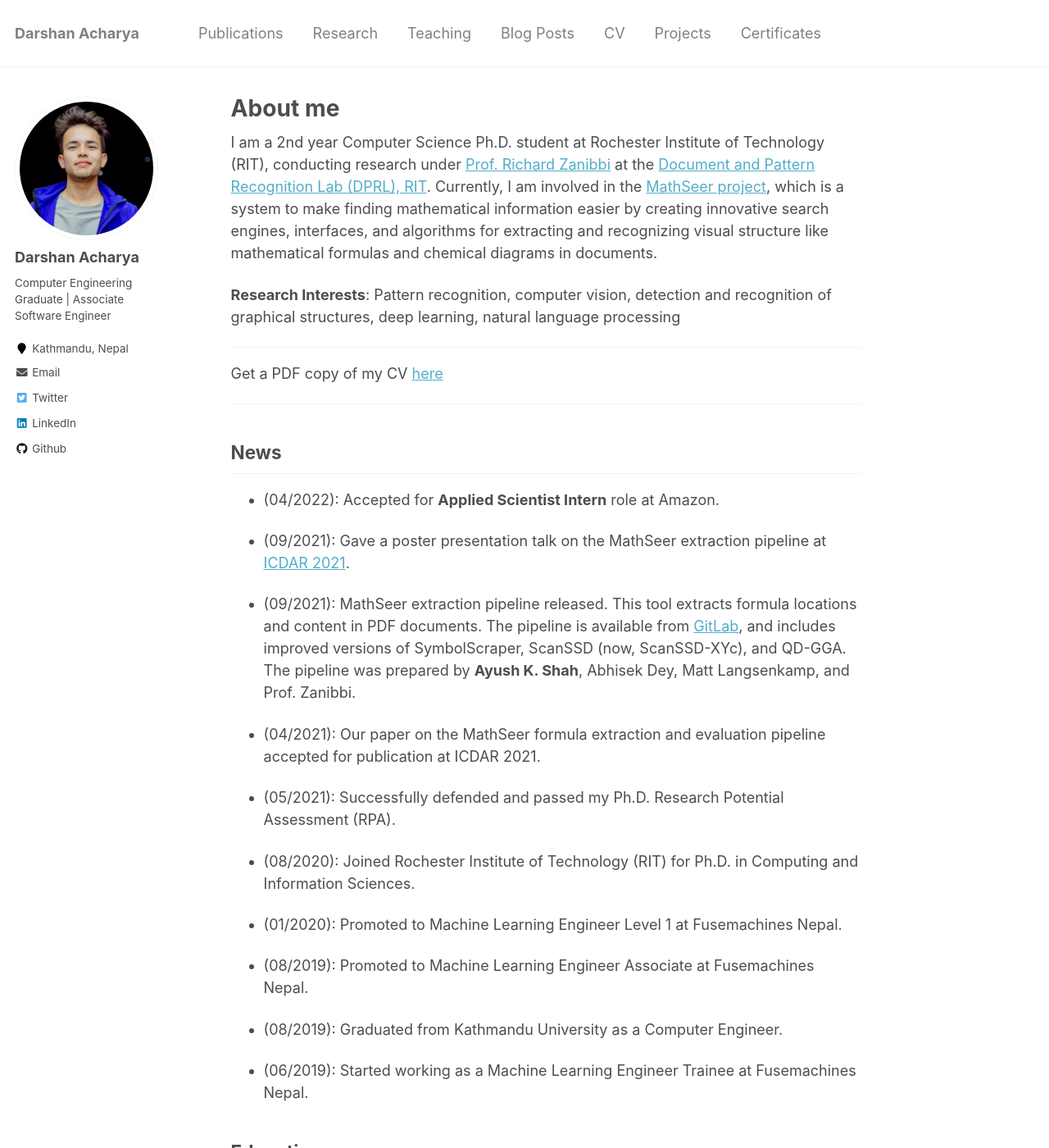
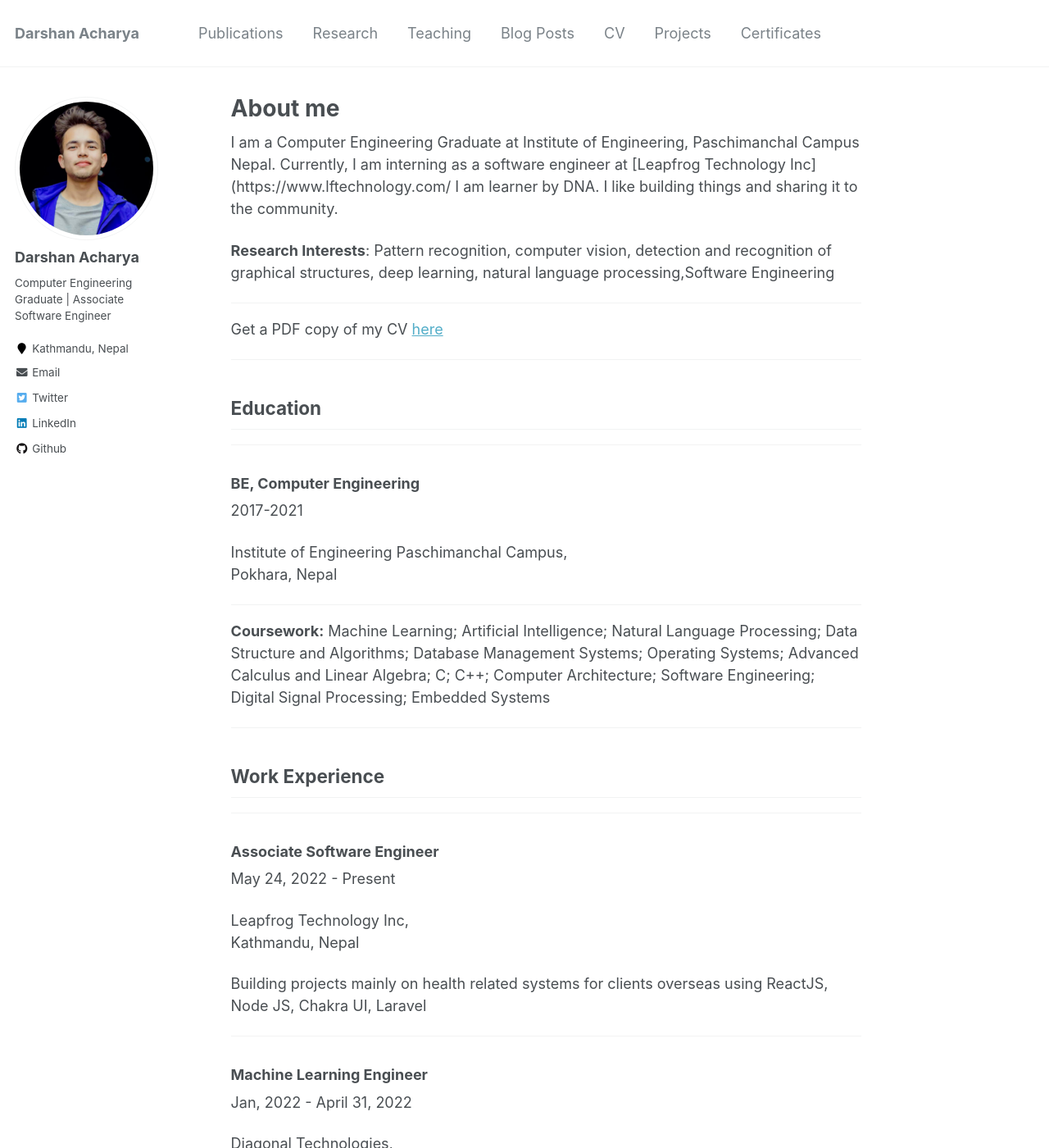
Before and after one commit to acharyadarshan/acharyadarshan.github.io, a Jekyll site: the page built from _pages/about.md, in a window 1280 px wide and 1400 px high. Shown: the whole window at 82% size. Built offline with Jekyll 4.4.1, drawn with Linux system fonts in a browser that asks for light colours; some of the changed text lies outside the part shown.

Commit message:
project update

```diff
--- a/_pages/about.md
+++ b/_pages/about.md
@@ -17,77 +17,31 @@ Graduate Research Assisstant, <br>
 [Rochester Institute of Technology](https://www.rit.edu), New York
  -->
 
-I am a 2nd year Computer Science Ph.D. student at Rochester Institute of
-Technology (RIT), conducting research under [Prof. Richard Zanibbi](https://www.cs.rit.edu/~rlaz/)
-at the [Document and Pattern Recognition Lab (DPRL), RIT](https://www.cs.rit.edu/~dprl/index.html).
-Currently, I am involved in the [MathSeer project](https://www.cs.rit.edu/~dprl/mathseer/),
-which is a system to make finding mathematical information easier by creating innovative search
-engines, interfaces, and algorithms for extracting and recognizing visual
-structure like mathematical formulas and chemical diagrams in documents.
+I am a Computer Engineering Graduate at Institute of Engineering, Paschimanchal Campus Nepal.
+Currently, I am interning as a software engineer at [Leapfrog Technology Inc](https://www.lftechnology.com/
+I am learner by DNA. I like building things and sharing it to the community.
 
 **Research Interests**: Pattern recognition, computer vision, detection and recognition of graphical structures, deep
-learning, natural language processing
+learning, natural language processing,Software Engineering
 
 ---
 
-Get a PDF copy of my CV [here](/files/CV_AyushKumarShah_current.pdf)
+Get a PDF copy of my CV [here](/files/DarshanAcharya_CV.pdf)
 
 ---
-
-## News
-
-- (04/2022): Accepted for **Applied Scientist Intern** role at Amazon.
-
-- (09/2021): Gave a poster presentation talk on the
-    MathSeer extraction pipeline at [ICDAR 2021](https://icdar2021.org/).
-
-- (09/2021): MathSeer extraction pipeline released. This tool extracts formula
-  locations and content in PDF documents. The pipeline is available from
-  [GitLab](https://gitlab.com/dprl/MathSeer-extraction-pipeline), and includes
-  improved versions of SymbolScraper, ScanSSD (now,
-  ScanSSD-XYc), and QD-GGA. The pipeline was prepared by **Ayush K. Shah**,
-  Abhisek Dey, Matt Langsenkamp, and Prof. Zanibbi.
-
-- (04/2021): Our paper on the MathSeer formula
-    extraction and evaluation pipeline accepted for publication at
-    ICDAR 2021.
-
-- (05/2021): Successfully defended and passed my Ph.D. Research Potential Assessment (RPA).
-
-- (08/2020): Joined Rochester Institute of Technology (RIT) for Ph.D. in Computing and Information Sciences.
-
-- (01/2020): Promoted to Machine Learning Engineer Level 1 at Fusemachines
-    Nepal.
-
-- (08/2019): Promoted to Machine Learning Engineer Associate at Fusemachines
-    Nepal.
-
-- (08/2019): Graduated from Kathmandu University as a Computer Engineer.
-
-- (06/2019): Started working as a Machine Learning Engineer Trainee at
-    Fusemachines Nepal.
 
 ## Education
 
 ---
 
-### PhD, Computing and Information Sciences
+### BE, Computer Engineering
 
-2020-Present
+2017-2021
 
-Rochester Institute of Technology, <br>
-Rochester, New York
+Institute of Engineering Paschimanchal Campus, <br>
+Pokhara, Nepal
 
 ---
-
-### BE, Computer Engineering
-
-2015-2019
-
-Kathmandu University, <br>
-Dhulikhel, Nepal
-
-CGPA: 3.96 / 4.0
 
 **Coursework:** Machine Learning; Artificial Intelligence; Natural Language Processing; Data Structure and Algorithms;
 Database Management Systems; Operating Systems; Advanced Calculus and Linear Algebra; C; C++; Computer Architecture;
@@ -99,23 +53,23 @@ Software Engineering; Digital Signal Processing; Embedded Systems
 
 ---
 
-### Graduate Research Assisstant
+### Associate Software Engineer
 
-Aug 18, 2020 - Present
+May 24, 2022 - Present
 
-Rochester Institute of Technology, <br>
-Rochester, New York
+Leapfrog Technology Inc, <br>
+Kathmandu, Nepal
 
-One of the members of the [MathSeer Project,](https://www.cs.rit.edu/~dprl/mathseer/) which is a system to make finding mathematical information easier. I am conducting research under Prof. Richard Zanibbi to create innovative search engines, interfaces, and algorithms for extracting and recognizing math.
+Building projects mainly on health related systems for clients overseas using ReactJS, Node JS, Chakra UI, Laravel
 
 ---
 
 ### Machine Learning Engineer
 
-June 17, 2019 - Aug 31, 2020
+Jan, 2022 - April 31, 2022
 
-Fusemachines Nepal, <br>
-Aarya Tower Bhawan, Hattisar, Nepal
+Diagonal Technologies, <br>
+Lalitpur, Nepal
 
 - Worked on the ML pipeline: data cleaning and pre-processing, model building, tuning hyperparameters, model
 training, and model evaluation in NLP and Computer Vision domain.
@@ -129,20 +83,16 @@ and Nepali) in manually-filled form fields with an accuracy of 95%.
 - Analysed data provided by a subscription-based e-commerce client for building a recommendation system, which
 led to an increase in revenue through cross-selling by 6% (large as we were serving 600k users).
 
-- Designed, reviewed, and refined reading materials, quizzes, assignments, and projects for [Fusemachines AI Education Programs](https://fusemachines.com/ai-education/for-engineers/) - “Foundations in AI: Mathematics for AI” (linear algebra, calculus, probability and statistics,
-etc.), “Micro Degree™ in Artificial Intelligence: Machine Learning, Computer Vision” (regresssion, image processing, feature detection, image classification, object recognition, etc.)
-
 ---
 
 ### Computer Science Instructor
 
 Jan 2020 - June 2020
 
-Samriddhi College, <br>
-Kathmandu, Nepal
+Paschimanchal Campus, <br>
+Pokhara, Nepal
 
-Designed and implemented daily lesson plans and coding sessions for the course [“Foundations in AI: Computer
-Science and Mathematics”](https://fusemachines.com/ai-education/for-engineers/) to undergraduate BSc.CSIT students.
+Designed and implemented daily lesson plans and coding sessions for the course to undergraduate first and second year students.
 The course topics include: Introduction to AI,
 Fundamentals of CS, Python Programming, Data Structure, Database Management System.
 
@@ -204,9 +154,10 @@ problems showing involved steps.
 
 ---
 
-- **Programming Languages**: Python, R, Matlab, C, C++, JAVA
+- **Programming Languages For ML**: Python, R, Matlab, C, C++, JAVA
+- **Programming Languages For Software**: Javascript, ReactJS, NextJS, NodJS, Laravel
 - **Python Packages**: Pytorch, Tensorflow, Scikit-Learn, OpenCV, Nltk, Pandas, Numpy, Matplotlib, Fastapi, BeautifulSoup, Regex, NetworkX, Jupyter
 - **Database**: MySQL, MongoDB
-- **Miscellaneous**: Git, Github, Bash, LATEX, Jira, Linux, Arduino, Raspberry-pi
+- **Other Tools**: Git, Github, Bash, LATEX, Jira, Linux, Arduino, Raspberry-pi
 
 ---
```
Also changed, not shown: 2 other files.
